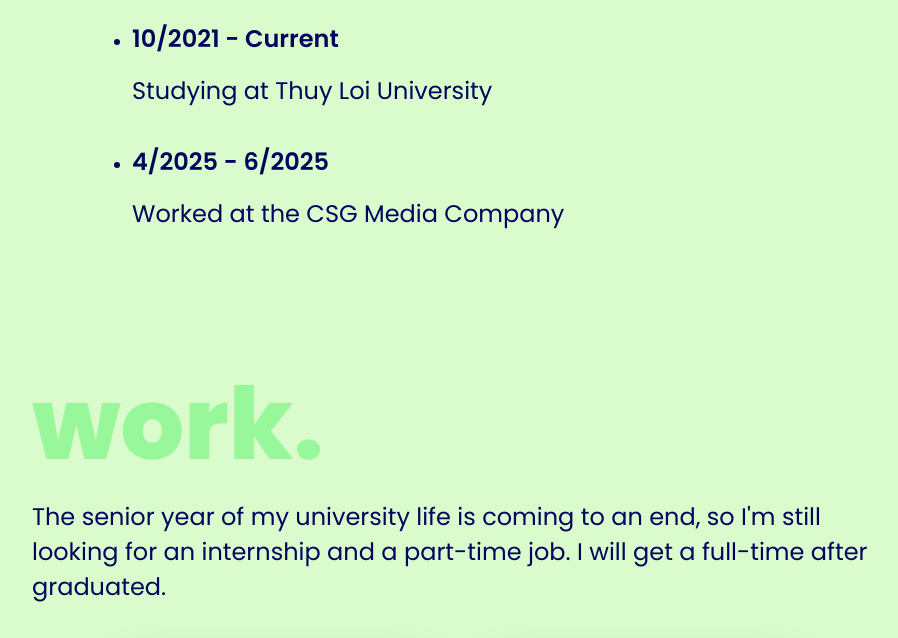
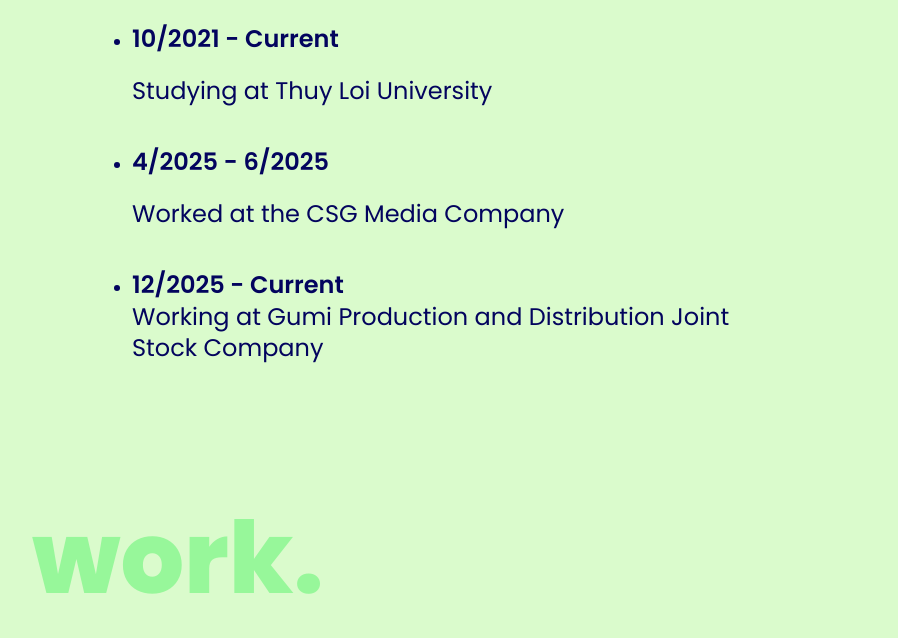
Before and after one commit to minhnguyen142/video-editor-portfolio, a plain HTML site: page index.html in a window 1280 px wide. Shown: the part 1052-1690 px from the top of the page, without its empty margins (180-1078 px from the left). Drawn offline with Linux system fonts and the light colour scheme.

Commit message:
Update current working company

```diff
--- a/index.html
+++ b/index.html
@@ -51,6 +51,10 @@
                 <li>
                     <h3>4/2025 - 6/2025</h3><br />
                     <p>Worked at the CSG Media Company</p>
+                </li>
+                <li>
+                    <h3>12/2025 - Current</h3>
+                    <p>Working at Gumi Production and Distribution Joint Stock Company</p>
                 </li>
             </ul>
         </section>
```
